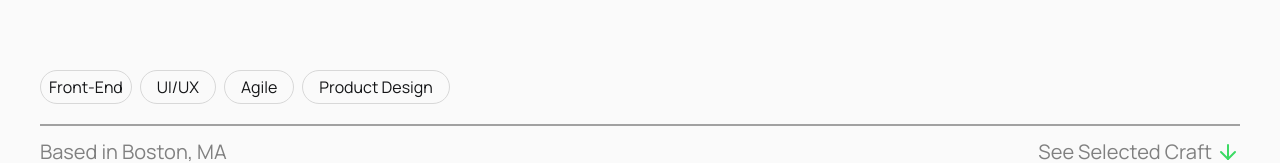
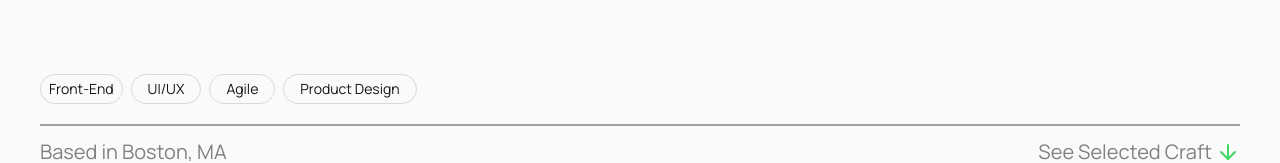
Before and after one commit to clam365/portfolio1, a Next.js app: page / in a window 1280 px wide. Shown: the part 602-765 px from the top of the page. Built offline with nearby package versions, Linux system fonts and the light colour scheme.

Commit message:
aight tags

```diff
--- a/components/hero/hero.js
+++ b/components/hero/hero.js
@@ -64,16 +64,16 @@ export default function Hero() {
                 }}
             >
                 <div className="flex gap-x-2" >
-                    <p className="border border-[#d8d8d8] rounded-full px-2 py-1 text-md inline-block text-slight-black" id={"tags"}>
+                    <p className="border border-[#d8d8d8] rounded-full px-2 py-1 text-sm md:text-md inline-block text-slight-black" id={"tags"}>
                         Front-End
                     </p>
-                    <p className="border border-[#d8d8d8] rounded-full px-4 py-1 text-md inline-block text-slight-black" id={"tags"}>
+                    <p className="border border-[#d8d8d8] rounded-full px-4 py-1 text-sm md:text-md inline-block text-slight-black" id={"tags"}>
                         UI/UX
                     </p>
-                    <p className="border border-[#d8d8d8] rounded-full px-4 py-1 text-md inline-block text-slight-black" id={"tags"}>
+                    <p className="border border-[#d8d8d8] rounded-full px-4 py-1 text-sm md:text-md inline-block text-slight-black" id={"tags"}>
                         Agile
                     </p>
-                    <p className="border border-[#d8d8d8] rounded-full px-4 py-1 text-md inline-block text-slight-black" id={"tags"}>
+                    <p className="border border-[#d8d8d8] rounded-full px-4 py-1 text-sm md:text-md inline-block text-slight-black" id={"tags"}>
                         Product Design
                     </p>
                 </div>
```
